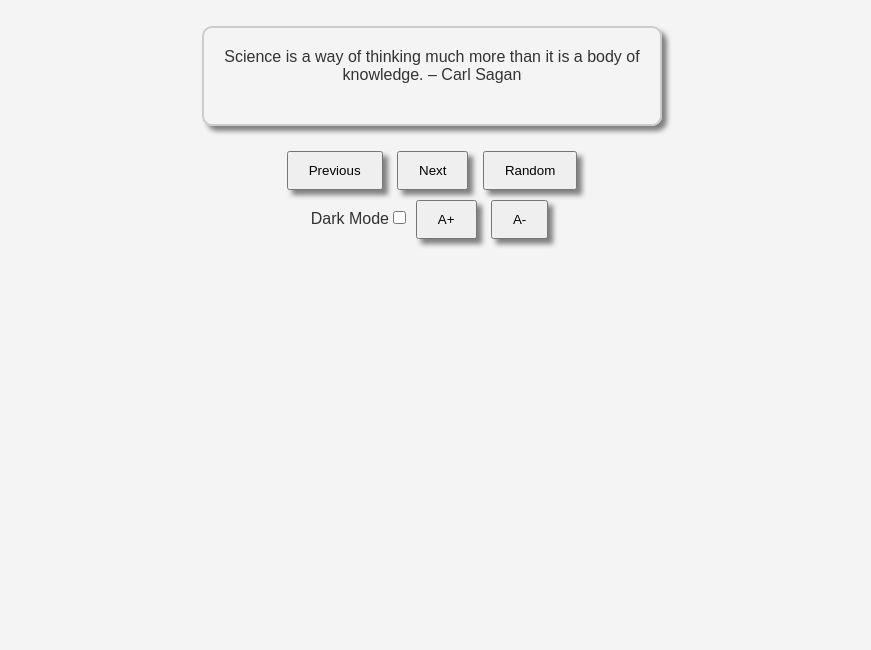
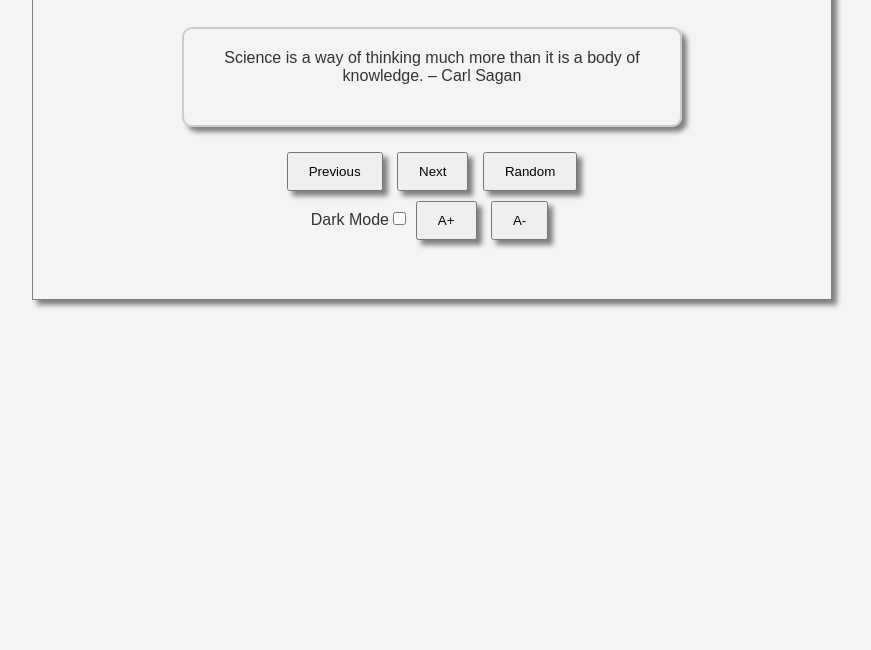
Before and after one commit to nimesh631/QuoteGenerator, a plain HTML site: page index.html in a window 1280 px wide. Shown: the part 150-800 px from the top of the page, without its empty margins (208-1079 px from the left). Drawn offline with Linux system fonts and the light colour scheme.

Commit message:
style: added border for container

```diff
--- a/style.css
+++ b/style.css
@@ -18,19 +18,24 @@
 }
 
 .container {
-    max-width: 500px;
+    border: 1px solid gray;
+    box-shadow: 5px 5px 5px gray;
+    max-width: 800px;
     margin: 50px auto;
     padding: 20px;
     text-align: center;
+    height: 400px;
 }
 
 #quoteBox{
-    margin: 20px 0;
+    margin: 20px auto;
     padding: 20px;
-    border: 2px solid #ccc;
+    border: 2px solid#ccc;
     border-radius: 10px;
     min-height: 100px;
     box-shadow: 5px 5px 5px gray;
+    max-width: 500px;
+    text-align:center;
 }
 
 .buttons button,
```
